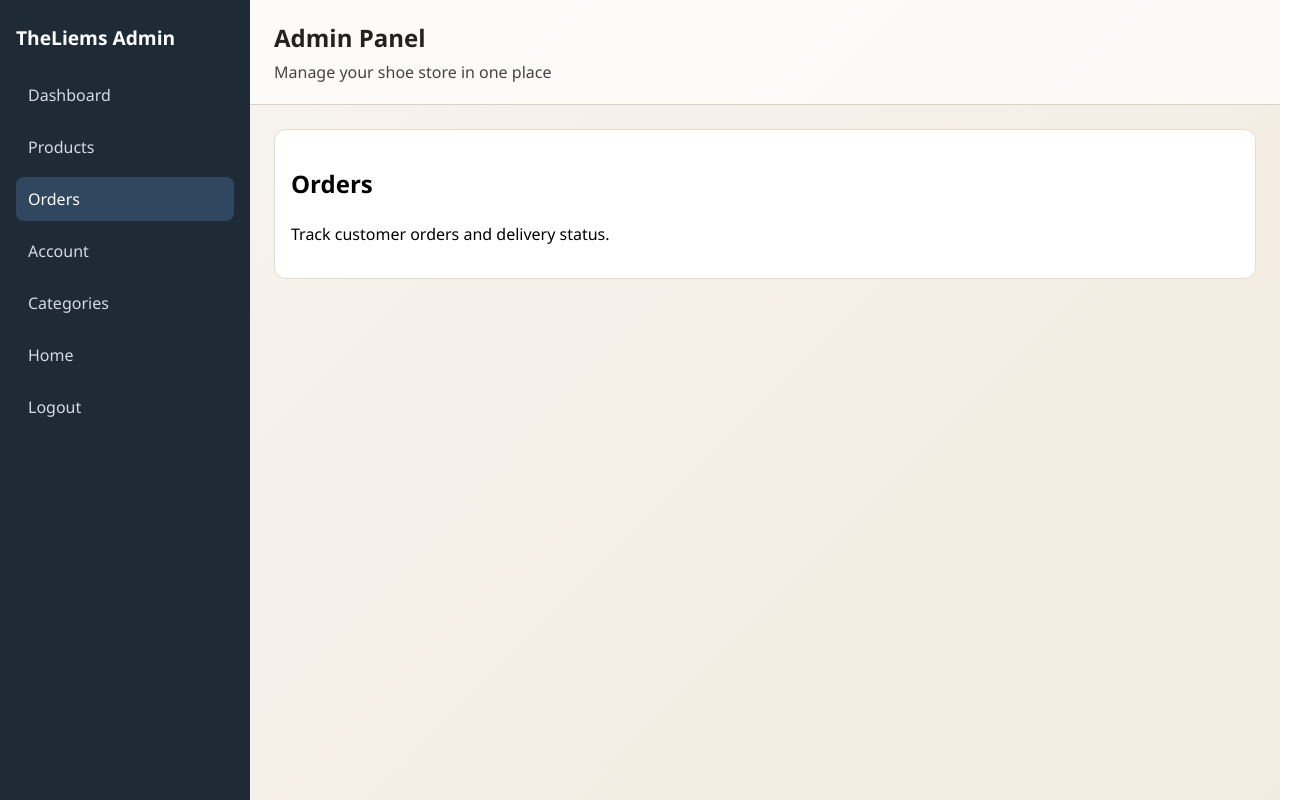
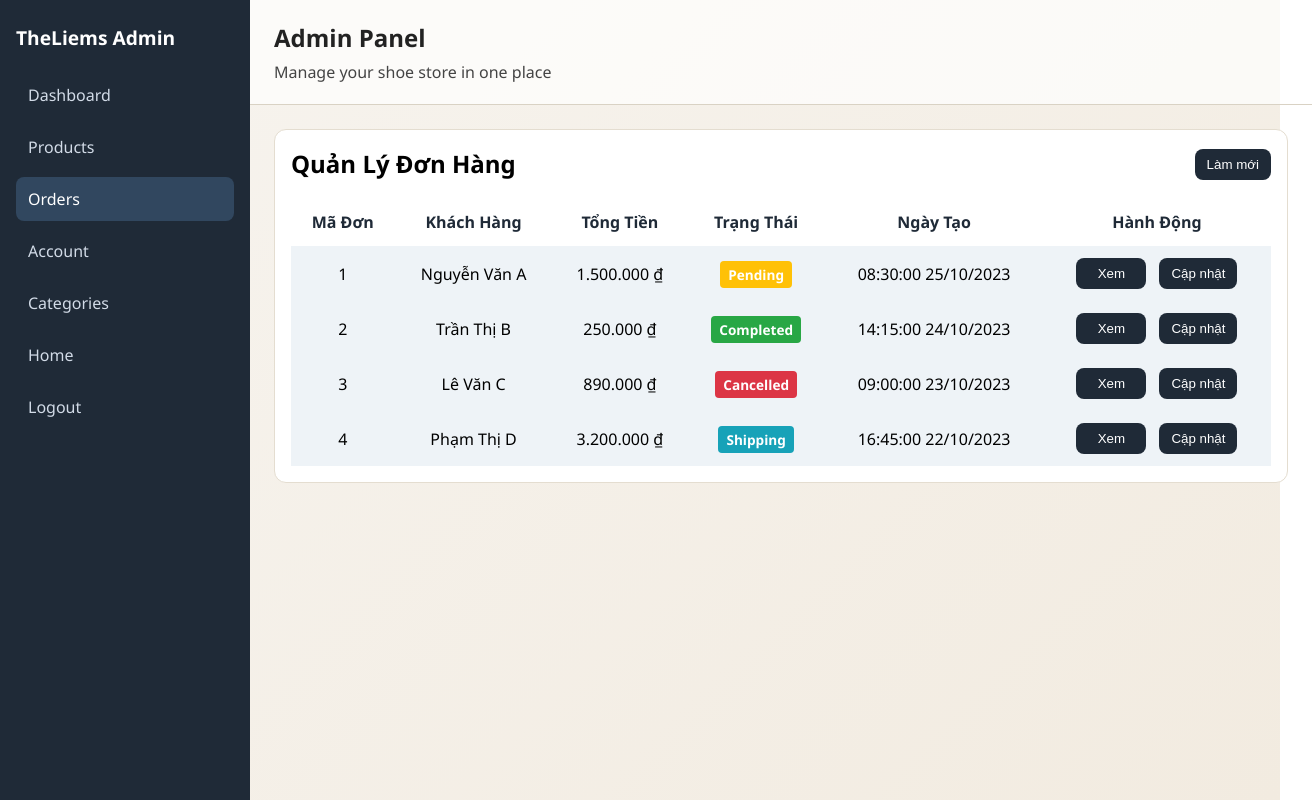
Before and after one commit to yi-xiang21/TheLiemsShoes, a React (Vite) app: page /admin/orders in a window 1280 px wide. Shown: the whole page, 1312 px wide, since content can reach past the window. Built offline with nearby package versions, Linux system fonts and the light colour scheme; no server answers.

Commit message:
giao dien admin orders

```diff
--- a/src/pages/admin/Orders.jsx
+++ b/src/pages/admin/Orders.jsx
@@ -1,8 +1,171 @@
+import { useState } from "react";
+// import axios from "axios";
+// import { getApiUrl } from "../../config/config.js";
+
 function Orders() {
+  // Demo data for UI visualization
+  const [orders] = useState([
+    {
+      id: 1,
+      user_id: 101,
+      user_name: "Nguyễn Văn A",
+      total_amount: 1500000,
+      status: "pending",
+      created_at: "2023-10-25T08:30:00Z"
+    },
+    {
+      id: 2,
+      user_id: 102,
+      user_name: "Trần Thị B",
+      total_amount: 250000,
+      status: "completed",
+      created_at: "2023-10-24T14:15:00Z"
+    },
+    {
+      id: 3,
+      user_id: 103,
+      user_name: "Lê Văn C",
+      total_amount: 890000,
+      status: "cancelled",
+      created_at: "2023-10-23T09:00:00Z"
+    },
+    {
+      id: 4,
+      user_id: 104,
+      user_name: "Phạm Thị D",
+      total_amount: 3200000,
+      status: "shipping",
+      created_at: "2023-10-22T16:45:00Z"
+    }
+  ]);
+
+  const loading = false;
+  const error = "";
+
+  const columns = [
+    { field: "id", label: "Mã Đơn" },
+    { field: "user_name", label: "Khách Hàng" },
+    { field: "total_amount", label: "Tổng Tiền" },
+    { field: "status", label: "Trạng Thái" },
+    { field: "created_at", label: "Ngày Tạo" }
+  ];
+
+  const handleUpdateStatus = (orderId) => {
+    alert(`(Demo) Đổi trạng thái đơn hàng #${orderId}`);
+  };
+
+  const handleViewOrder = (orderId) => {
+    alert(`(Demo) Xem chi tiết đơn hàng #${orderId}`);
+  };
+
+  const formatCellValue = (field, value) => {
+    if (value === null || value === undefined || value === "") return "-";
+
+    if (field === "total_amount") {
+      try {
+        return new Intl.NumberFormat('vi-VN', { style: 'currency', currency: 'VND' }).format(value);
+      } catch (e) {
+        return value + " VND";
+      }
+    }
+
+    if (field === "created_at") {
+        if (!Number.isNaN(Date.parse(value))) {
+            return new Date(value).toLocaleString("vi-VN");
+        }
+    }
+
+    return String(value);
+  };
+
+  const getStatusColor = (status) => {
+    switch (status) {
+      case 'completed': return '#28a745'; // Green
+      case 'pending': return '#ffc107';   // Yellow
+      case 'shipping': return '#17a2b8';  // Blue
+      case 'cancelled': return '#dc3545'; // Red
+      default: return '#6c757d';          // Grey
+    }
+  };
+
   return (
     <section className="admin-card">
-      <h2>Orders</h2>
-      <p>Track customer orders and delivery status.</p>
+      <div className="admin-card-header">
+        <h2>Quản Lý Đơn Hàng</h2>
+        <button className="button button-action" style={{ marginLeft: "auto" }} onClick={() => alert("Làm mới dữ liệu")}>
+          Làm mới
+        </button>
+      </div>
+
+      <div className="admin-card-body admin-table-wrap">
+        {loading && <p>Đang tải dữ liệu đơn hàng...</p>}
+        {error && <p className="error-message">{error}</p>}
+
+        {!loading && !error && (
+          <table className="admin-table">
+            <thead>
+              <tr>
+                {columns.map((column) => (
+                  <th key={column.field}>{column.label}</th>
+                ))}
+                <th>Hành Động</th>
+              </tr>
+            </thead>
+            <tbody>
+              {orders.length === 0 ? (
+                <tr>
+                  <td colSpan={columns.length + 1} style={{ textAlign: "center", padding: "20px" }}>
+                    Chưa có đơn hàng nào
+                  </td>
+                </tr>
+              ) : (
+                orders.map((order) => (
+                  <tr key={order.id}>
+                    {columns.map((column) => (
+                      <td key={`${order.id}-${column.field}`}>
+                        {column.field === "status" ? (
+                          <span
+                            style={{
+                              padding: "4px 8px",
+                              borderRadius: "4px",
+                              fontSize: "0.85em",
+                              fontWeight: "bold",
+                              color: "white",
+                              backgroundColor: getStatusColor(order.status),
+                              textTransform: "capitalize"
+                            }}
+                          >
+                            {order.status}
+                          </span>
+                        ) : (
+                          formatCellValue(column.field, order[column.field])
+                        )}
+                      </td>
+                    ))}
+                    <td>
+                      <div className="admin-row-actions">
+                        <button
+                          className="button button-action"
+                          onClick={() => handleViewOrder(order.id)}
+                          style={{ marginRight: "5px" }}
+                        >
+                          Xem
+                        </button>
+                        <button
+                          className="button button-action"
+                          onClick={() => handleUpdateStatus(order.id)}
+                        >
+                          Cập nhật
+                        </button>
+                      </div>
+                    </td>
+                  </tr>
+                ))
+              )}
+            </tbody>
+          </table>
+        )}
+      </div>
     </section>
   );
 }
```
